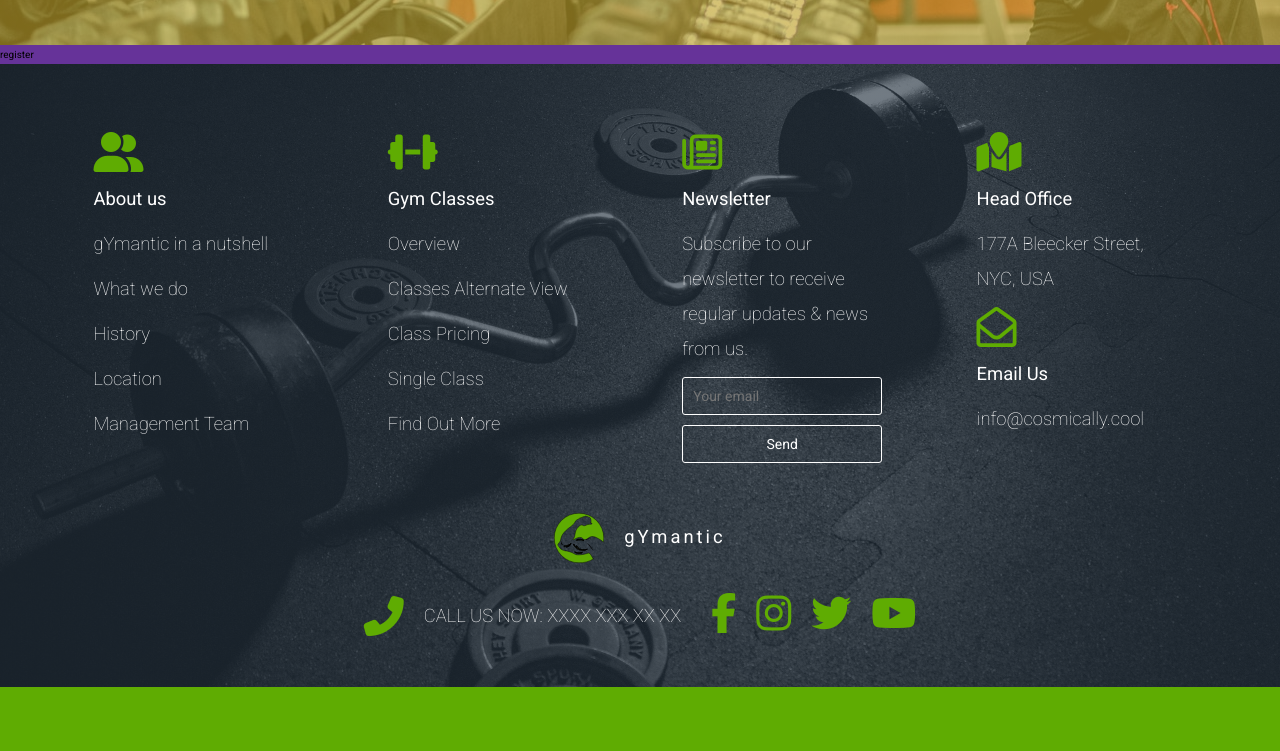
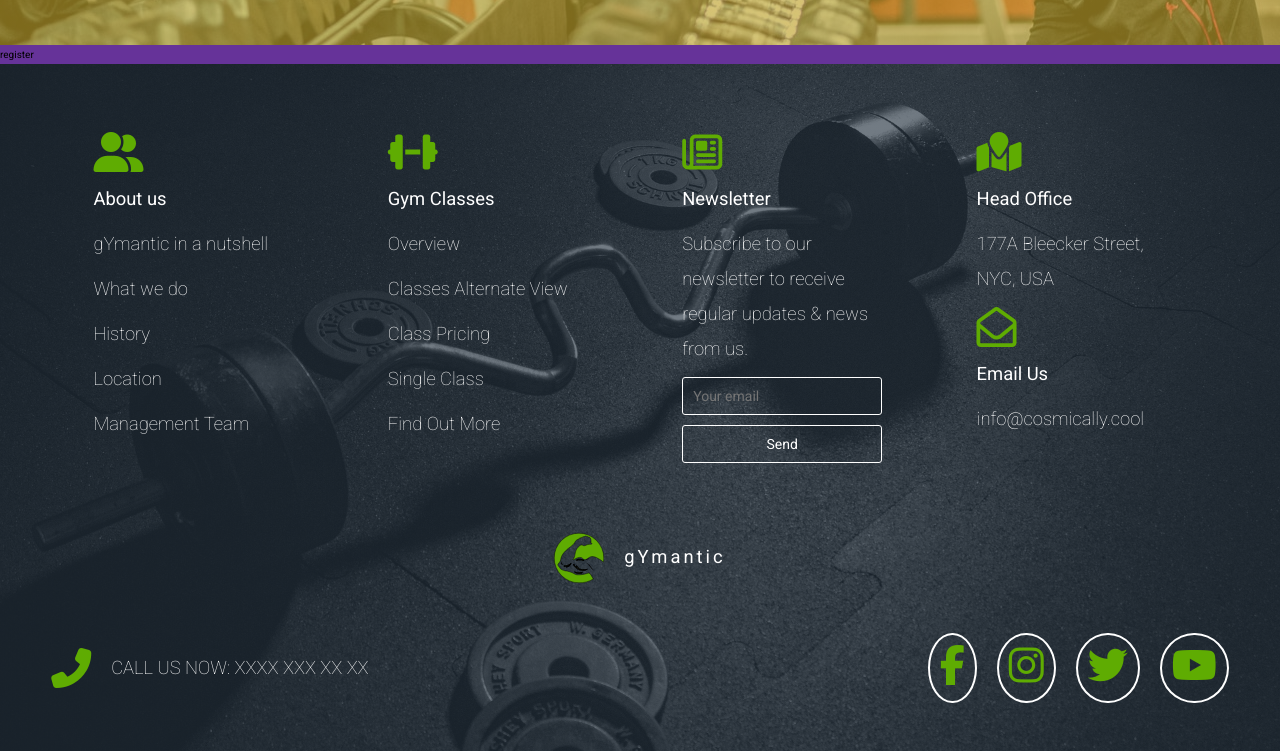
Before and after one commit to gurhanalan/Website-Project-Gym-Site, a plain HTML site: page index.html in a window 1280 px wide. Shown: the part 3825-4576 px from the top of the page. Before the commit the page ends 4512 px from the top, so only its background shows below. Drawn offline with Linux system fonts and the light colour scheme.

Commit message:
Add footer icons 2

```diff
--- a/css/style.css
+++ b/css/style.css
@@ -516,7 +516,7 @@ i {
   background-image: linear-gradient(var(--color-tertiary-m), var(--color-tertiary-m)), url(../img/footer/footer-bg.jpg);
   display: flex;
   flex-direction: column;
-  gap: 3rem; }
+  gap: 5rem; }
   .footer__lists {
     display: grid;
     grid-template-columns: repeat(auto-fit, minmax(25rem, 1fr));
@@ -568,15 +568,23 @@ i {
       letter-spacing: 3px; }
   .footer__social {
     display: flex;
+    justify-content: space-between;
     align-items: center;
-    justify-content: center;
     flex-wrap: wrap;
     gap: 3rem; }
+    @media (max-width: 680px) {
+      .footer__social {
+        justify-content: center; } }
     .footer__social__call {
       display: flex;
       gap: 2rem;
-      align-items: center; }
+      align-items: center;
+      align-self: center; }
     .footer__social__icons {
       display: flex;
       gap: 2rem;
       align-items: center; }
+    .footer__social__icon {
+      border: 2px solid var(--color-quinary);
+      border-radius: 100%;
+      padding: 1rem; }
--- a/sass/layout/_9.footer.scss
+++ b/sass/layout/_9.footer.scss
@@ -10,7 +10,7 @@
     @extend %background-styling;
     display: flex;
     flex-direction: column;
-    gap: 3rem;
+    gap: 5rem;
 
     &__lists {
         display: grid;
@@ -86,15 +86,21 @@
 
     &__social {
         display: flex;
-        // justify-content: space-between;
+        justify-content: space-between;
         align-items: center;
-        justify-content: center;
+
         flex-wrap: wrap;
         gap: 3rem;
+
+        @include respond-px(680px) {
+            justify-content: center;
+        }
+
         &__call {
             display: flex;
             gap: 2rem;
             align-items: center;
+            align-self: center;
             // margin-right: auto;
         }
 
@@ -103,5 +109,11 @@
             gap: 2rem;
             align-items: center;
         }
+
+        &__icon {
+            border: 2px solid var(--color-quinary);
+            border-radius: 100%;
+            padding: 1rem;
+        }
     }
 }
```
Also changed, not shown: sass/abstracts/_mixins.scss (+5 -8 lines).
